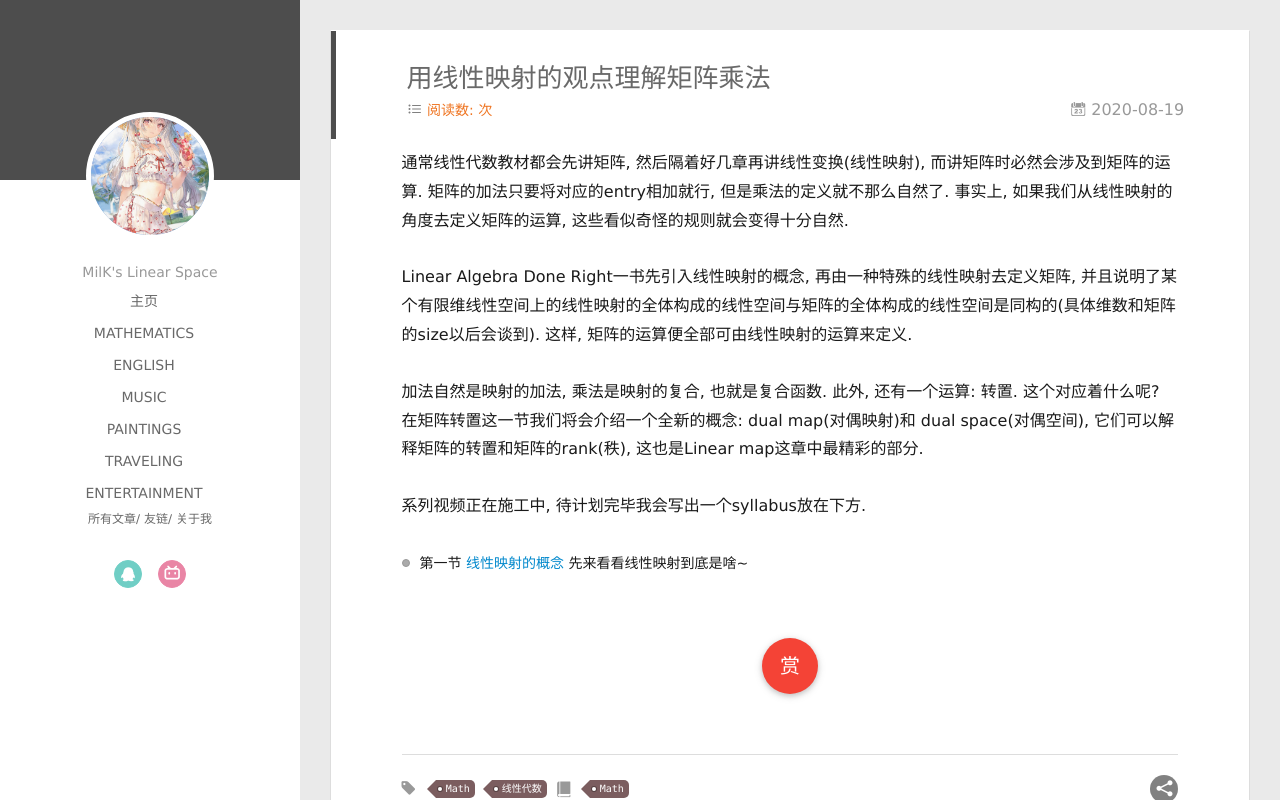
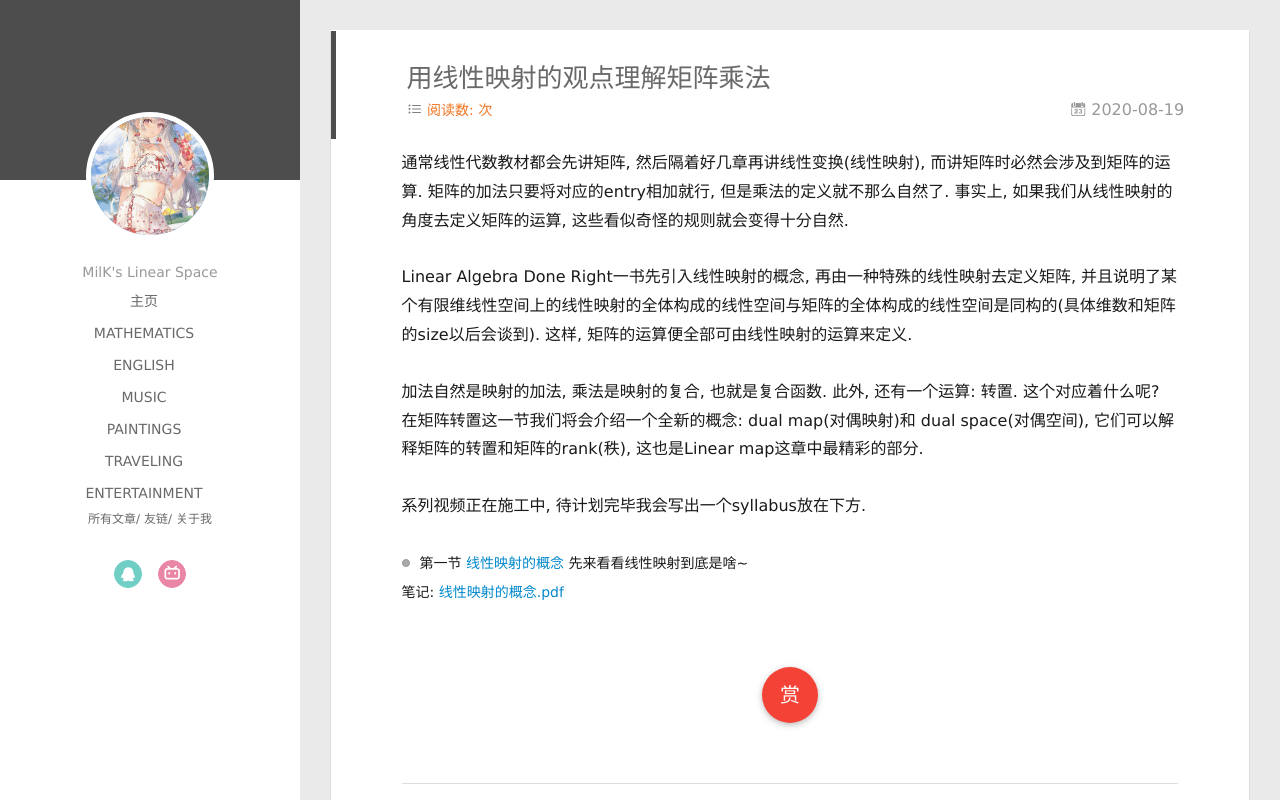
Before and after one commit to FrederichJin/FrederichJin.github.io, a plain HTML site: page 2020/08/19/线性映射与矩阵乘法/index.html in a window 1280 px wide. Drawn offline with nearby package versions, Linux system fonts and the light colour scheme; some packages are replaced by stand-ins of ours.

Commit message:
Site updated: 2020-08-20 12:27:41

```diff
--- a/2020/08/19/线性映射与矩阵乘法/index.html
+++ b/2020/08/19/线性映射与矩阵乘法/index.html
@@ -16,7 +16,7 @@
 <meta property="og:description" content="通常线性代数教材都会先讲矩阵, 然后隔着好几章再讲线性变换(线性映射), 而讲矩阵时必然会涉及到矩阵的运算. 矩阵的加法只要将对应的entry相加就行, 但是乘法的定义就不那么自然了. 事实上, 如果我们从线性映射的角度去定义矩阵的运算, 这些看似奇怪的规则就会变得十分自然.  Linear Algebra Done Right一书先引入线性映射的概念, 再由一种特殊的线性映射去定义矩阵, 并且说">
 <meta property="og:locale" content="zh_CN">
 <meta property="article:published_time" content="2020-08-19T13:20:42.000Z">
-<meta property="article:modified_time" content="2020-08-19T14:48:28.000Z">
+<meta property="article:modified_time" content="2020-08-20T01:37:14.429Z">
 <meta property="article:author" content="Jin Dian">
 <meta property="article:tag" content="Math">
 <meta property="article:tag" content="线性代数">
@@ -219,7 +219,7 @@
 <p>加法自然是映射的加法, 乘法是映射的复合, 也就是复合函数. 此外, 还有一个运算: 转置. 这个对应着什么呢? 在矩阵转置这一节我们将会介绍一个全新的概念: dual map(对偶映射)和 dual space(对偶空间), 它们可以解释矩阵的转置和矩阵的rank(秩), 这也是Linear map这章中最精彩的部分.</p>
 <p>系列视频正在施工中, 待计划完毕我会写出一个syllabus放在下方. </p>
 <ul>
-<li>第一节 <a target="_blank" rel="noopener" href="https://www.bilibili.com/video/BV1jk4y127Js#reply3376294845">线性映射的概念</a> 先来看看线性映射到底是啥~</li>
+<li>第一节 <a target="_blank" rel="noopener" href="https://www.bilibili.com/video/BV1jk4y127Js#reply3376294845">线性映射的概念</a> 先来看看线性映射到底是啥~<br>笔记: <a href="/2020/08/19/%E7%BA%BF%E6%80%A7%E6%98%A0%E5%B0%84%E4%B8%8E%E7%9F%A9%E9%98%B5%E4%B9%98%E6%B3%95/%E7%BA%BF%E6%80%A7%E6%98%A0%E5%B0%84%E7%9A%84%E6%A6%82%E5%BF%B5.pdf" title="线性映射的概念.pdf">线性映射的概念.pdf</a></li>
 </ul>
 
 
```
Also changed, not shown: index.html (+1 -1 lines), 1 other file.
